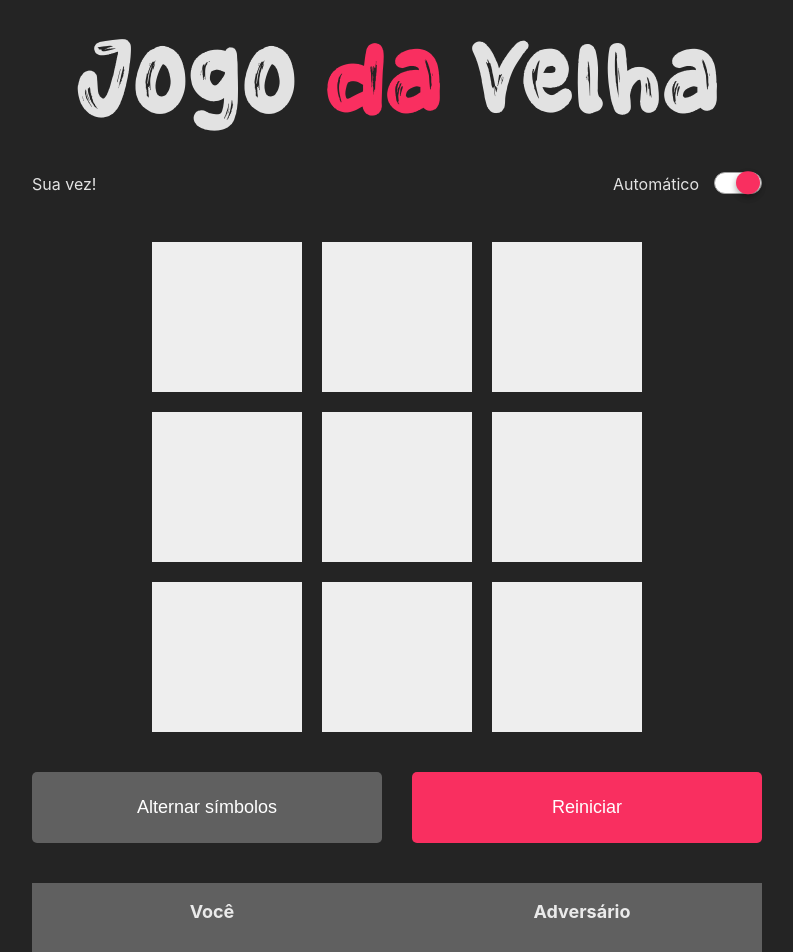
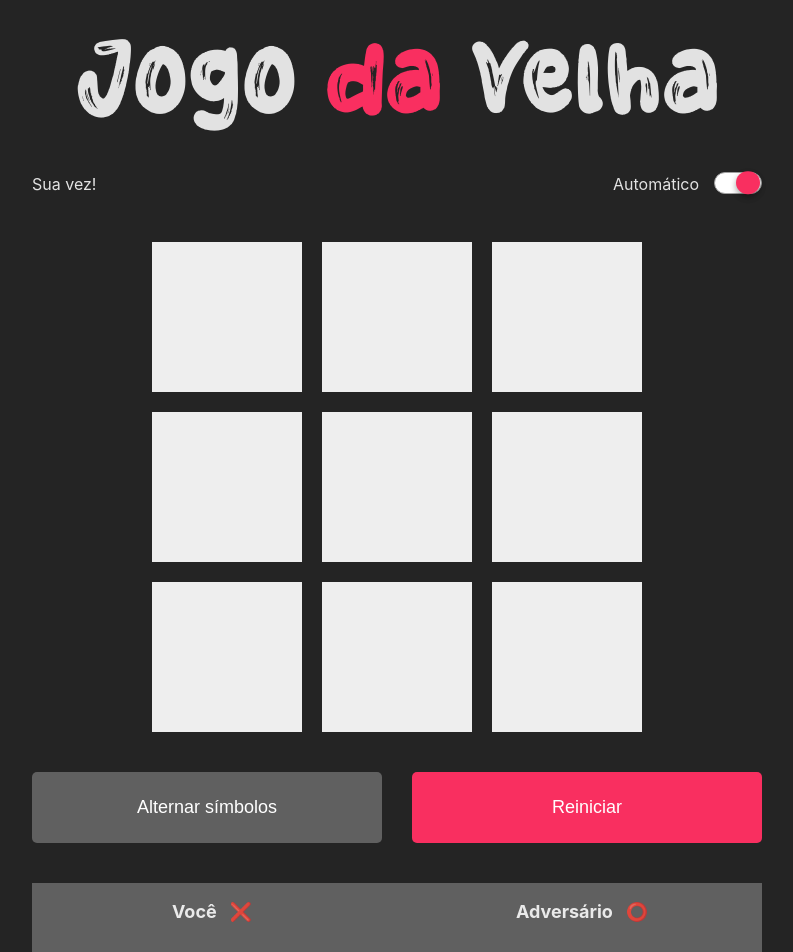
Before and after one commit to igorssc/jogo-da-velha, a React (Vite) app: page / in a window 1280 px wide. Shown: the top 952 px of the page, without its empty margins (243-1036 px from the left). Built offline with nearby package versions, Linux system fonts and the light colour scheme.

Commit message:
Edit style css #7

```diff
--- a/src/components/Header.tsx
+++ b/src/components/Header.tsx
@@ -16,12 +16,12 @@ export const Header = () => {
         <p className={styles.current_player}>
           {isAutomatic && currentPlayer === 1 && "Sua vez!"}
           {isAutomatic && currentPlayer === 2 && "Pensando..."}
-          {!isAutomatic &&
-            `
-            Jogador ${currentPlayer} - "${
-              symbolsPlayers[currentPlayer as 1 | 2]
-            }"
-            `}
+          {!isAutomatic && (
+            <>
+              Jogador {currentPlayer} &nbsp;&nbsp;&nbsp;
+              {symbolsPlayers[currentPlayer as 1 | 2] === "O" ? "⭕" : "❌"}
+            </>
+          )}
         </p>
         <div className={styles.toggle}>
           Automático
--- a/src/components/Points.tsx
+++ b/src/components/Points.tsx
@@ -11,15 +11,17 @@ export const Points = () => {
         <div className={styles.points}>
           <div>
             <h1>
-              {isAutomatic ? "Você" : `Jogador 1 - "${symbolsPlayers[1]}"`}
+              {isAutomatic ? "Você" : "Jogador 1"}
+              &nbsp;&nbsp;&nbsp;
+              {symbolsPlayers[1] === "O" ? "⭕" : "❌"}
             </h1>
             <h2>{points[1]}</h2>
           </div>
           <div>
             <h1>
-              {isAutomatic
-                ? "Adversário"
-                : `Jogador 2 - "${symbolsPlayers[2]}"`}
+              {isAutomatic ? "Adversário" : "Jogador 2"}
+              &nbsp;&nbsp;&nbsp;
+              {symbolsPlayers[2] === "O" ? "⭕" : "❌"}
             </h1>
             <h2>{points[2]}</h2>
           </div>
```
